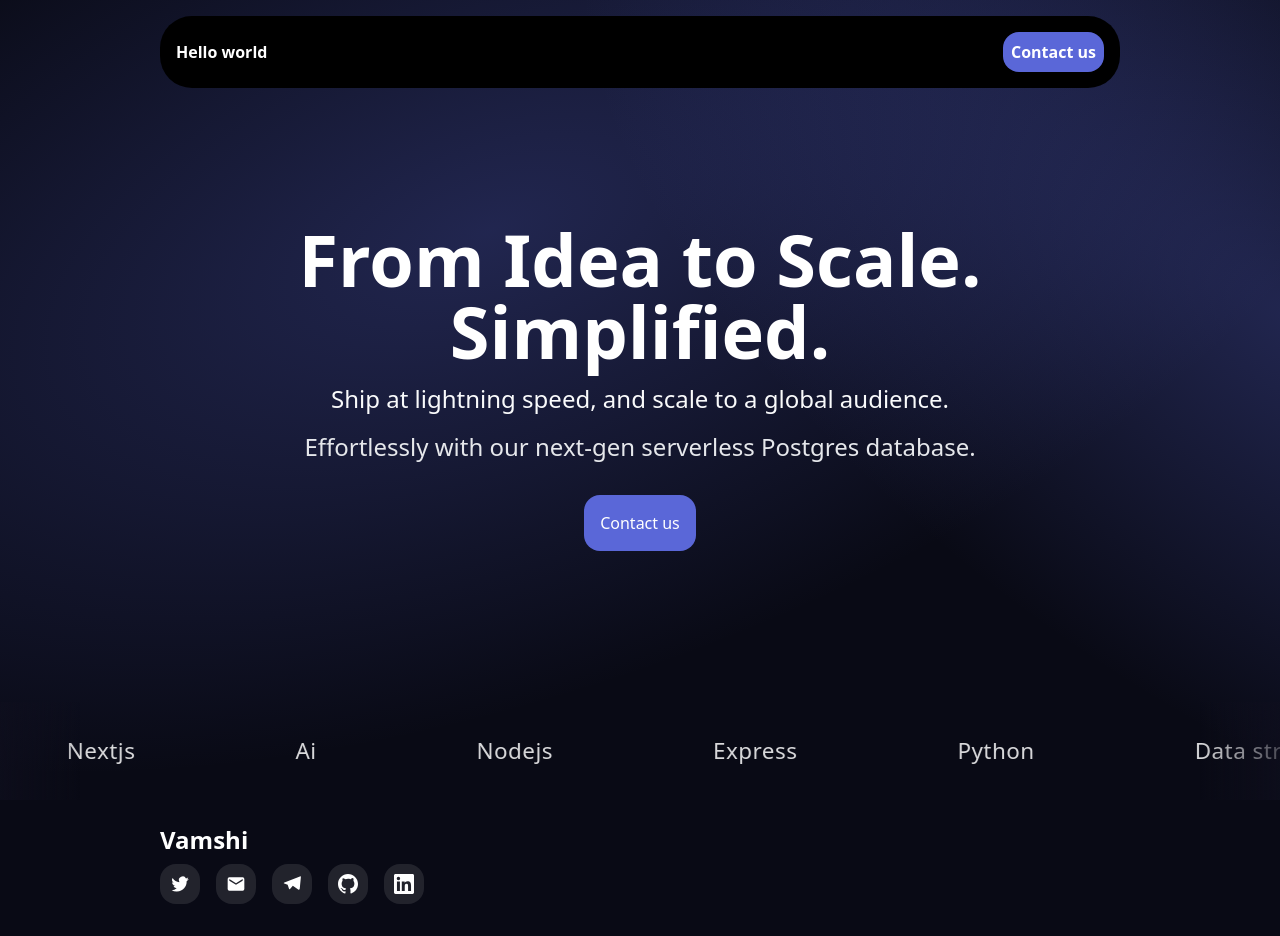
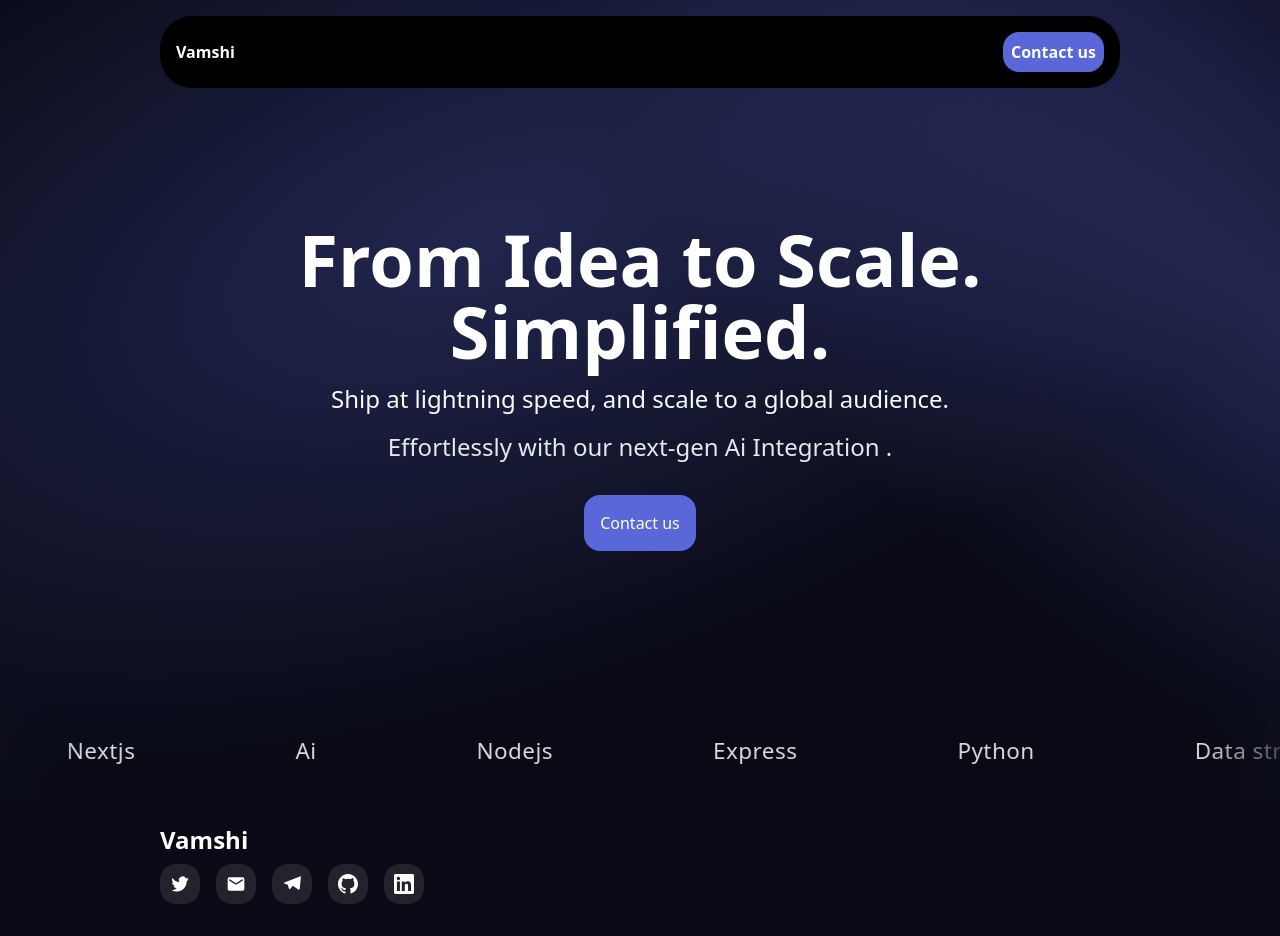
Before and after one commit to Vamsi-o/Portfolio, a Next.js app: page / in a window 1280 px wide. Built offline with nearby package versions, Linux system fonts and the light colour scheme.

Commit message:
Update HeroSection and NavBar content; remove unused "use client" directive from page

```diff
--- a/app/components/Hero-Section.tsx
+++ b/app/components/Hero-Section.tsx
@@ -12,7 +12,7 @@ export const HeroSection = () => {
                 <h1 className="text-white text-7xl font-extrabold">From Idea to Scale.</h1>
                 <h1 className="text-white text-7xl font-extrabold">Simplified.</h1>
                 <h3 className="m-4 text-2xl text-gray-50">Ship at lightning speed, and scale to a global audience.</h3>
-                <h3 className="text-2xl text-gray-200">Effortlessly with our next-gen serverless Postgres database.</h3>
+                <h3 className="text-2xl text-gray-200">Effortlessly with our next-gen Ai Integration .</h3>
 
                 <a href="https://x.com/vamsi__0" target="_black">
                     <button className="m-8 p-4  rounded-2xl text-white bg-[#5a67d8] cursor-pointer hover:bg-[#667eea] transition-colors duration-300 ease-in-out transform hover:scale-120 hover:font-extrabold">
--- a/app/components/NavBar.tsx
+++ b/app/components/NavBar.tsx
@@ -11,7 +11,7 @@ export const NavBar = () => {
                     height={40}
                     className="rounded-full object-cover w-10 h-10"
                 /> */}
-                <h1>Hello world</h1>
+                <h1>Vamshi</h1>
             </div>
             <div >
                 <a href="https://x.com/vamsi__0" target="_blank" rel="noopener noreferrer">
--- a/app/page.tsx
+++ b/app/page.tsx
@@ -1,4 +1,3 @@
-"use client"
 import Footer from "./components/Footer";
 import HeroSection from "./components/Hero-Section";
 import NavBar from "./components/NavBar";
```
